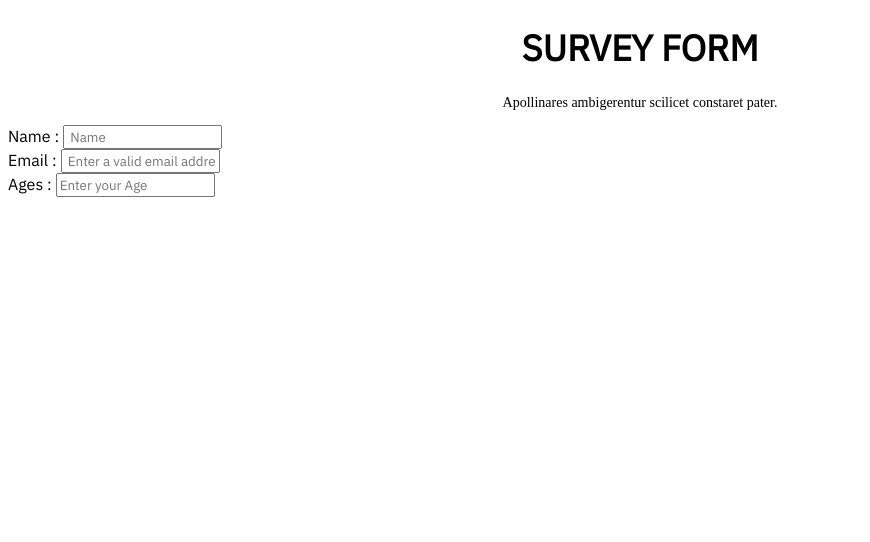
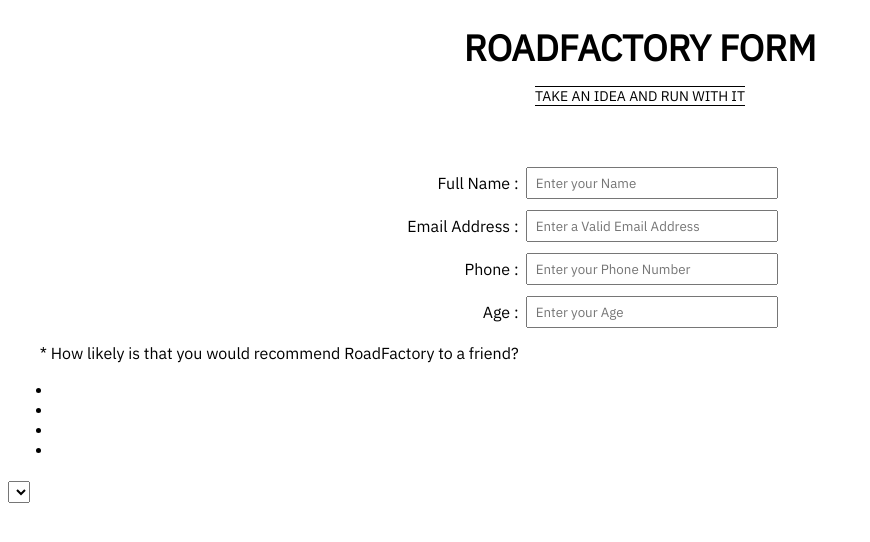
Before and after one commit to roadrunnor/survey, a plain HTML site: page index.html in a window 1280 px wide. Shown: the whole page, without its empty margins (0-870 px from the left). Drawn offline with Linux system fonts and the light colour scheme.

```diff
--- a/css/style.css
+++ /dev/null
@@ -1,46 +0,0 @@
-h1 {
-  text-transform: uppercase;
-  text-align: center
-}
-
-h1, h2, h3, h4, h5, h6 {
-    font-family: 'IBM Plex Sans', sans-serif;
-}
-
-h1 {
-  font-size: 36px;
-}
-
-h2 {
-  font-size: 28px;
-}
-
-h3 {
-  font-size: 20px;
-}
-
-h4 {
-  font-size: 16px;
-}
-
-h5 {
-  font-size: 16px;
-}
-
-h6 {
-  font-size: 16px;
-}
-
-p {
-  font-size: 14px;
-}
-
-input, label, textarea, select, button {
-    font-family: 'IBM Plex Sans', sans-serif;
-}
-
-
-.description-ideas {
-  font-size: 28px;
-  text-align: center;
-}
--- a/index.html
+++ b/index.html
@@ -2,36 +2,77 @@
 <html lang="en" dir="ltr" xml:lang="en" xmlns="http://www.w3.org/1999/xhtml">
   <head>
     <meta charset="utf-8">
-    <link rel="stylesheet" href="css/style.css"/>
+    <link rel="stylesheet" href="style.css"/>
     <link href="https://fonts.googleapis.com/css?family=IBM+Plex+Sans" rel="stylesheet">
     <title>Survey Exercise - freeCodeCamp</title>
   </head>
   <body>
     <header>
-
-      <form>
-        <h1 id="title">Survey Form</h1>
-        <div class="description-ideas">
-          <p id="description">Apollinares ambigerentur scilicet constaret pater.</p>
-        </div>
-        <div id="survey-form" class="" action="index.html" method="post">
-          <label for="name">Name :</label>
-          <input id="name" type="text" name="name" value="" placeholder=" Name" required>
-        </div>
-        <div class="">
-          <label for="email">Email :</label>
-          <input id="email" type="text" name="email" value="" placeholder=" Enter a valid email address" required aria-required="true">
-        </div>
-        <div class="">
-          <label for="age">Ages :</label>
-          <input id="age" type="text" name="age" value="" placeholder="Enter your Age" required aria-required="true">
-        </div>
-
-
-
-
-
-      </form>
+      <h1 id="title">RoadFactory Form</h1>
+      <div id="form-outer">
+        <form id="survey-form" >
+          <div id="rowTab" class="rowTab">
+            <div class="description">
+              <p id="description">Take an Idea and Run With It</p>
+            </div>
+          </div>
+          <div class="rowTab">
+            <div class="labels">
+              <label id="name-label" for="name-label">Full Name :</label>
+            </div>
+            <div class="rightTab">
+              <input id="name-label" type="text" name="name" value="" placeholder=" Enter your Name" required aria-required="true">
+            </div>
+          </div>
+          <div class="rowTab">
+            <div class="labels">
+              <label for="email-label">Email Address :</label>
+            </div>
+            <div class="rightTab">
+              <input id="email-label" type="text" name="email" value="" placeholder=" Enter a Valid Email Address" required aria-required="true">
+            </div>
+          </div>
+          <div class="rowTab">
+            <div class="labels">
+              <label id="phone-label" for="phone-label">Phone :</label>
+            </div>
+            <div class="rightTab">
+              <input id="phone-label" type="text" name="phone" value="" placeholder=" Enter your Phone Number" required aria-required="true">
+            </div>
+          </div>
+          <div class="rowTab">
+            <div class="labels">
+              <label for="number-label">Age :</label>
+            </div>
+            <div class="rightTab">
+              <input id="number-label" class="input-field" type="number" name="age" value="" placeholder=" Enter your Age" min="1" max="110" required aria-required="true">
+            </div>
+          </div>
+          <div class="rowTab">
+            <div class="labels">
+              <label for="userRating">* How likely is that you would recommend RoadFactory to a friend?</label>
+            <div class="rowRight">
+              <ul >
+                <li></li>
+                <li></li>
+                <li></li>
+                <li></li>
+              </ul>
+            </div>
+            </div>
+          </div>
+          <div class="">
+            <select id="dropdown" name="" class="dropdown">
+              <option disabled value="Selections"></option>
+              <option value=""></option>
+              <option value=""></option>
+              <option value=""></option>
+              <option value=""></option>
+              <option value=""></option>
+            </select>
+          </div>
+        </form>
+      </div>
     </header>
 
 
--- /dev/null
+++ b/style.css
@@ -0,0 +1,90 @@
+h1 {
+  text-transform: uppercase;
+  text-align: center;
+}
+
+h1, h2, h3, h4, h5, h6, body {
+    font-family: 'IBM Plex Sans', sans-serif;
+}
+
+h1 {
+  font-size: 36px;
+}
+
+h2 {
+  font-size: 28px;
+}
+
+h3 {
+  font-size: 20px;
+}
+
+h4 {
+  font-size: 16px;
+}
+
+h5 {
+  font-size: 16px;
+}
+
+h6 {
+  font-size: 16px;
+}
+
+p {
+  font-size: 14px;
+}
+
+input, label, textarea, select, button {
+    font-family: 'IBM Plex Sans', sans-serif;
+}
+
+
+#title {
+  margin-bottom: 10px;
+}
+
+#description {
+  display: flex;
+  text-align: center;
+  text-transform: uppercase;
+  margin-top: 5px;
+  margin-bottom: 50px;
+  flex-direction: row;
+  justify-content: center;
+  border-style: solid;
+  border-width: 1px 0px 1px 0px;
+}
+
+#rowTab {
+  display: flex;
+  justify-content: center;
+}
+
+.rowTab {
+  display: flex;
+}
+
+.labels {
+    display: flex;
+    flex-direction: column;
+    text-align: right;
+    width: 40%;
+    padding: 5px;
+    margin-top: 10px;
+    justify-content: center;
+}
+
+input {
+    padding: 5px;
+}
+
+.rightTab {
+  display: flex;
+  flex-direction: column;
+  text-align: left;
+  width: 20%;
+  padding-top: 11px;
+  margin-left: 2px;
+  justify-content: center;
+}
```
